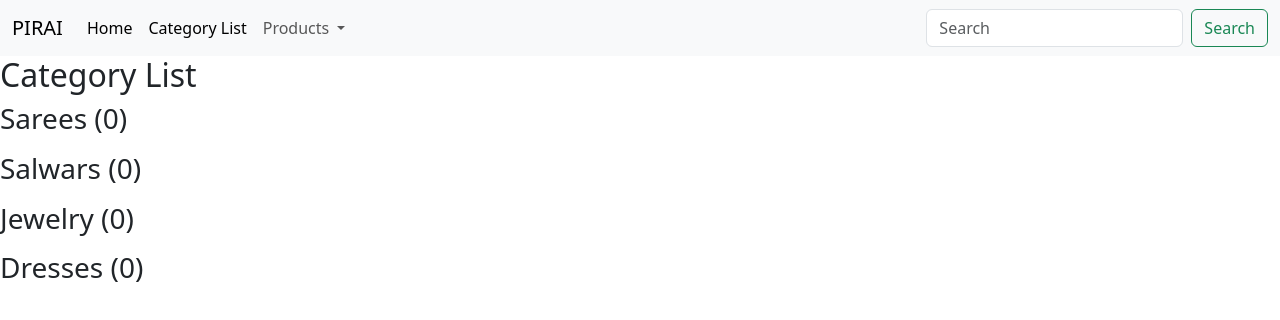
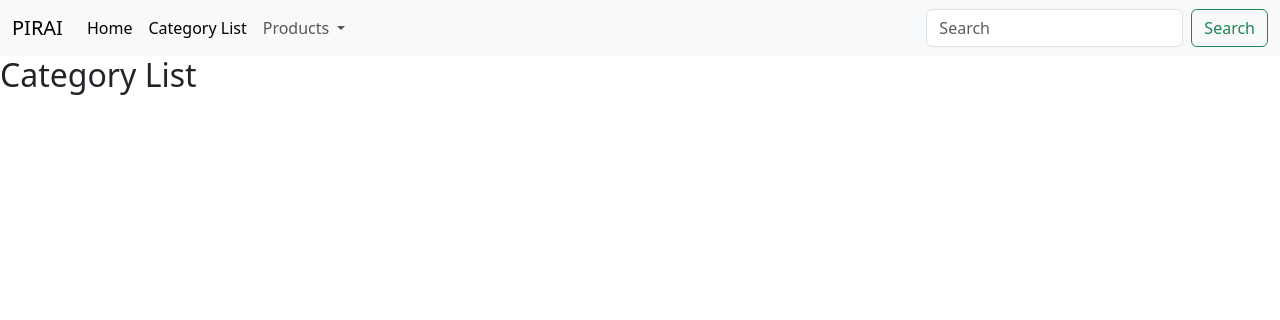
Before and after one commit to Ponmanitp/CollectionUI, an Angular app: page /Category-List in a window 1280 px wide. Shown: the top 320 px of the page. Built offline with nearby package versions, Linux system fonts and the light colour scheme.

Commit message:
refactor: remove Products component and related service; update CategoryList and Home components

```diff
--- a/src/app/app.routes.ts
+++ b/src/app/app.routes.ts
@@ -1,8 +1,7 @@
 import { Routes } from '@angular/router';
 import { NgModule } from '@angular/core';
 import { NavbarComponent } from './components/navbar/navbar.component';
-import { HomeComponent } from './home/home.component';
-import { ProductsComponent } from './components/features/products/products.component';
+import { HomeComponent } from './components/home/home.component';
 import { CategoryListComponent } from './components/features/categorylist/categorylist.component';
 
 @NgModule({
@@ -10,7 +9,6 @@ import { CategoryListComponent } from './components/features/categorylist/catego
     HomeComponent,
     NavbarComponent,
     CategoryListComponent,
-    ProductsComponent,
 
   ],
 })
@@ -19,7 +17,6 @@ export class AppRoutingModule { }
 export const routes: Routes = [
   { path: 'Home', component: HomeComponent },
   { path: 'Category-List', component: CategoryListComponent },
-  { path: 'Products', component: ProductsComponent },
   { path: '**', redirectTo: '/Home', pathMatch: 'full' }
 
 ];
--- a/src/app/components/features/categorylist/categorylist.component.html
+++ b/src/app/components/features/categorylist/categorylist.component.html
@@ -1,29 +1 @@
 <h2>{{title}}</h2>
-
-<div>
-  <h3>Sarees ({{ sarees.length }})</h3>
-  <ul>
-    <li *ngFor="let saree of sarees">{{ saree.name }}</li>
-  </ul>
-</div>
-
-<div>
-  <h3>Salwars ({{ salwars.length }})</h3>
-  <ul>
-    <li *ngFor="let salwar of salwars">{{ salwar.name }}</li>
-  </ul>
-</div>
-
-<div>
-  <h3>Jewelry ({{ jewelry.length }})</h3>
-  <ul>
-    <li *ngFor="let jewel of jewelry">{{ jewel.name }}</li>
-  </ul>
-</div>
-
-<div>
-  <h3>Dresses ({{ dresses.length }})</h3>
-  <ul>
-    <li *ngFor="let dress of dresses">{{ dress.name }}</li>
-  </ul>
-</div>
--- a/src/app/components/features/categorylist/categorylist.component.ts
+++ b/src/app/components/features/categorylist/categorylist.component.ts
@@ -1,5 +1,4 @@
 import { Component, OnInit } from '@angular/core';
-import { Product, ProductService } from '../product-service.service';
 import { CommonModule } from '@angular/common';
 import { RouterModule } from '@angular/router';
 
@@ -11,21 +10,7 @@ import { RouterModule } from '@angular/router';
 })
 
 
-export class CategoryListComponent implements OnInit {
-  sarees: Product[] = [];
-  salwars: Product[] = [];
-  jewelry: Product[] = [];
-  dresses: Product[] = [];
+export class CategoryListComponent {
   title = 'Category List';
 
-  constructor(private productService: ProductService) {}
-
-  ngOnInit(): void {
-    this.productService.products$.subscribe((products) => {
-      this.sarees = this.productService.getProductsByCategory('Sarees');
-      this.salwars = this.productService.getProductsByCategory('Salwars');
-      this.jewelry = this.productService.getProductsByCategory('Jewelry');
-      this.dresses = this.productService.getProductsByCategory('Dresses');
-    });
-  }
 }
--- a/src/app/components/features/product-service.service.ts
+++ /dev/null
@@ -1,36 +0,0 @@
-import { Injectable } from '@angular/core';
-import { BehaviorSubject } from 'rxjs';
-
-
-export interface Product {
-  id: number;
-  name: string;
-  category: string;
-  details: string;
-  image: string;
-  price: number;
-}
-
-@Injectable({
-  providedIn: 'root'
-})
-
-export class ProductService {
-  private products: Product[] = [];
-  private productsSubject = new BehaviorSubject<Product[]>(this.products);
-  products$ = this.productsSubject.asObservable();
-
-  addProduct(product: Product) {
-    this.products = [...this.products, product];
-    this.productsSubject.next(this.products);
-  }
-
-  deleteProduct(id: number) {
-    this.products = this.products.filter((product) => product.id !== id);
-    this.productsSubject.next(this.products);
-  }
-
-  getProductsByCategory(category: string): Product[] {
-    return this.products.filter((product) => product.category === category);
-  }
-}
--- a/src/app/components/features/products/products.component.html
+++ /dev/null
@@ -1,18 +0,0 @@
-<h1>{{title}}</h1>
-<h2>Products</h2>
-<div>
-  <input type="text" placeholder="Name" [(ngModel)]="newProduct.name" />
-  <select [(ngModel)]="newProduct.category">
-    <option value="Sarees">Sarees</option>
-    <option value="Salwars">Salwars</option>
-    <option value="Jewelry">Jewelry</option>
-    <option value="Dresses">Dresses</option>
-  </select>
-  <button (click)="addProduct()">Add Product</button>
-</div>
-<ul>
-  <li *ngFor="let product of products">
-    {{ product.name }} ({{ product.category }})
-    <button (click)="deleteProduct(product.id)">Delete</button>
-  </li>
-</ul>
--- a/src/app/components/features/products/products.component.ts
+++ /dev/null
@@ -1,37 +0,0 @@
-import { Component, NgModule, OnInit } from '@angular/core';
-import { Product, ProductService } from '../product-service.service';
-import { CommonModule } from '@angular/common';
-import { RouterModule } from '@angular/router';
-import { FormsModule } from '@angular/forms';
-
-@Component({
-  selector: 'app-products',
-  imports: [CommonModule, RouterModule, FormsModule],
-  templateUrl: './products.component.html',
-  styleUrl: './products.component.css'
-})
-
-
-export class ProductsComponent implements OnInit {
-  newProduct: Product = { id: 0, name: '', category: '' };
-  products: Product[] = [];
-  title = 'Product List';
-
-  constructor(private productService: ProductService) {}
-
-  ngOnInit(): void {
-    this.productService.products$.subscribe((products) => {
-      this.products = products;
-    });
-  }
-
-  addProduct() {
-    this.newProduct.id = Date.now();
-    this.productService.addProduct({ ...this.newProduct });
-    this.newProduct = { id: 0, name: '', category: '' };
-  }
-
-  deleteProduct(id: number) {
-    this.productService.deleteProduct(id);
-  }
-}
```
Also changed, not shown: src/app/components/features/products/products.component.css (deleted), src/app/components/home/home.component.css (renamed from src/app/home/home.component.css), src/app/components/home/home.component.html (renamed from src/app/home/home.component.html), src/app/components/home/home.component.ts (renamed from src/app/home/home.component.ts).
